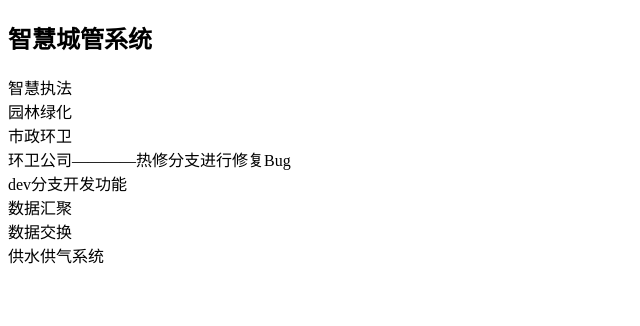
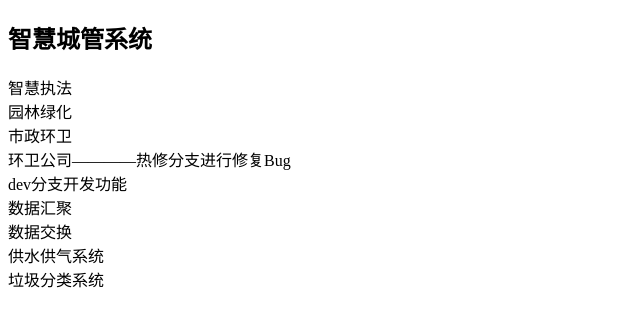
Before and after one commit to 8khoo/git_demo3, a plain HTML site: page index.html in a window 1280 px wide. Shown: the whole page, without its empty margins (0-640 px from the left). Drawn offline with Linux system fonts and the light colour scheme.

Commit message:
newuser modify

```diff
--- a/index.html
+++ b/index.html
@@ -16,5 +16,6 @@
     <div>数据汇聚</div>
     <div>数据交换</div>
     <div>供水供气系统</div>
+    <div>垃圾分类系统</div>
 </body>
 </html>
```
